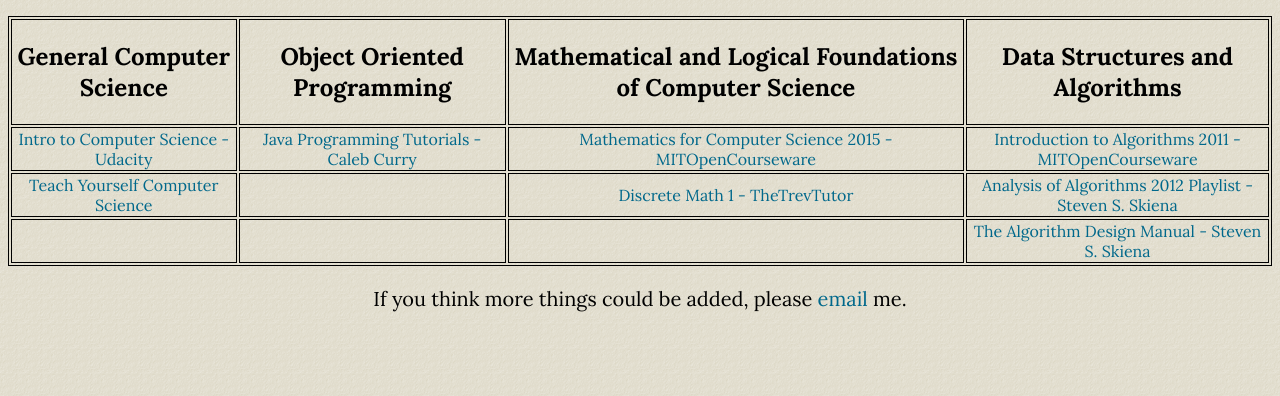
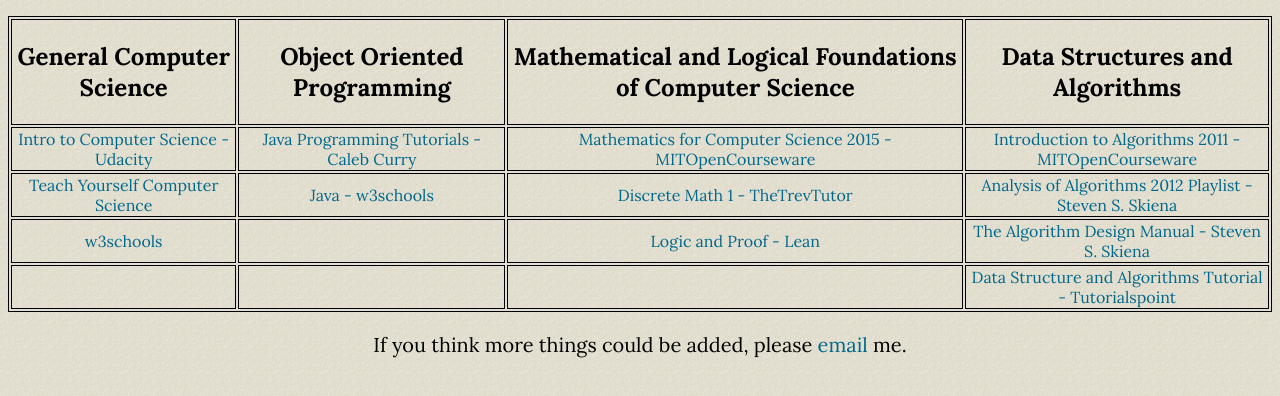
Before and after one commit to Rhysimus/Rhysimus.github.io, a plain HTML site: page resources/index.html in a window 1280 px wide. Shown: the part 146-542 px from the top of the page. Drawn offline with Linux system fonts and the light colour scheme.

Commit message:
Updated with some very awesome links
There's plenty room for more though!

```diff
--- a/resources/index.html
+++ b/resources/index.html
@@ -35,16 +35,22 @@
             </tr>
             <tr>
             <td><a href="https://teachyourselfcs.com" target="_blank" rel="noopener">Teach Yourself Computer Science</a></td>
-            <td>&nbsp;</td>
+            <td><a href="https://www.w3schools.com/java/java_oop.asp" target="_blank" rel="noopener">Java - w3schools</a></td>
             <td><a href="https://www.youtube.com/playlist?list=PLDDGPdw7e6Ag1EIznZ-m-qXu4XX3A0cIz" target="_blank" rel="noopener">Discrete Math 1 - TheTrevTutor</a></td>
             <td><a href="https://www.youtube.com/playlist?list=PLOtl7M3yp-DV69F32zdK7YJcNXpTunF2b" target="_blank" rel="noopener">Analysis of Algorithms 2012 Playlist - Steven S. Skiena</a></td>
             </tr>
             <tr>
+            <td><a href="https://www.w3schools.com/" target="_blank" rel="noopener">w3schools</a></td>
             <td>&nbsp;</td>
-            <td>&nbsp;</td>
-            <td>&nbsp;</td>
+            <td><a href="http://leanprover.github.io/logic_and_proof/" target="_blank" rel="noopener">Logic and Proof - Lean</a></td>
             <td><a href="https://mimoza.marmara.edu.tr/~msakalli/cse706_12/SkienaTheAlgorithmDesignManual.pdf" target="_blank" rel="noopener">The Algorithm Design Manual - Steven S. Skiena</a></td>
             </tr>
+            <tr>
+                <td>&nbsp;</td>
+                <td>&nbsp;</td>
+                <td>&nbsp;</td>
+                <td><a href="https://www.tutorialspoint.com/data_structures_algorithms/index.htm" target="_blank" rel="noopener">Data Structure and Algorithms Tutorial - Tutorialspoint</a></td>
+                </tr>
             </tbody>
             </table>
     </div>
```
